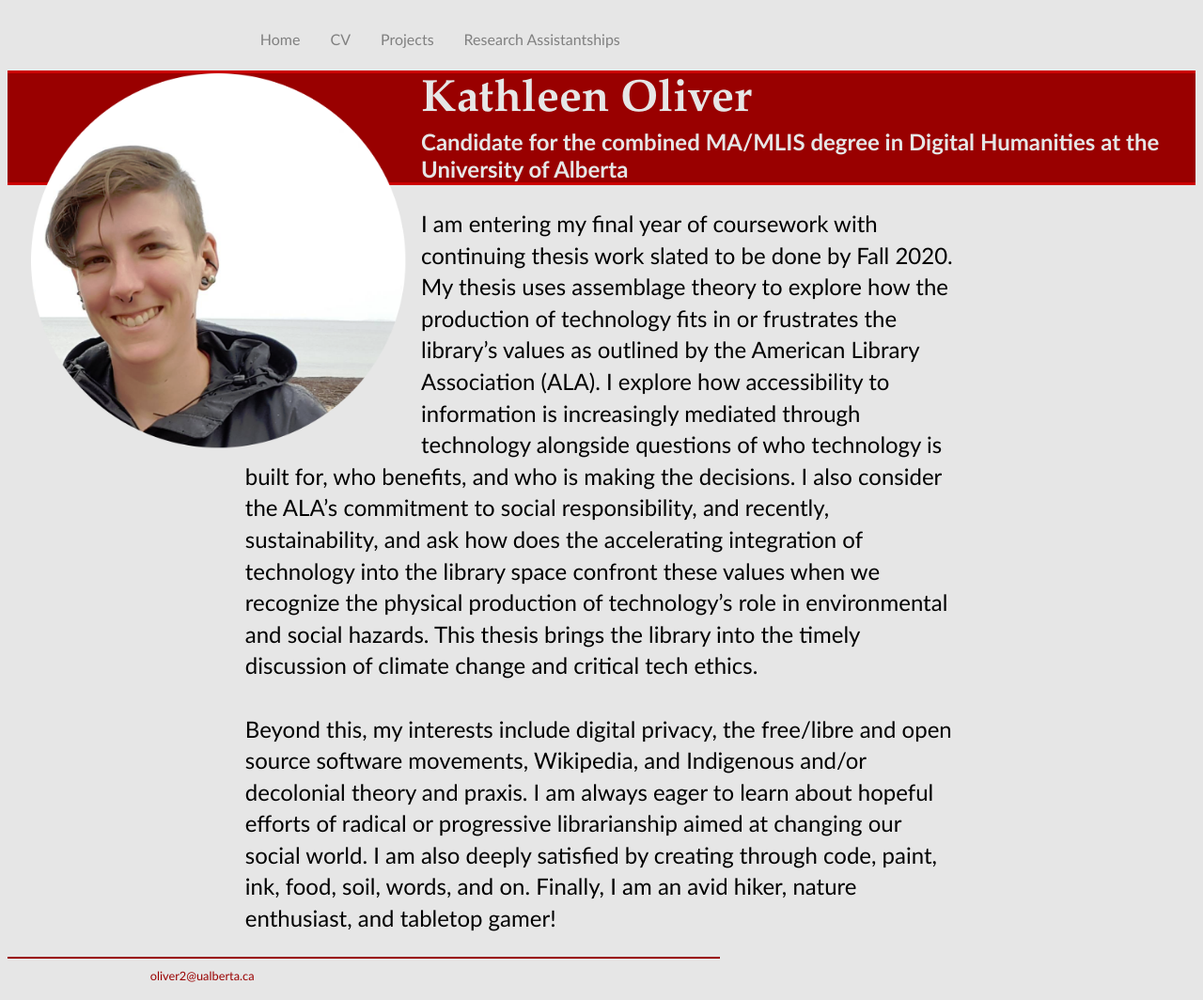
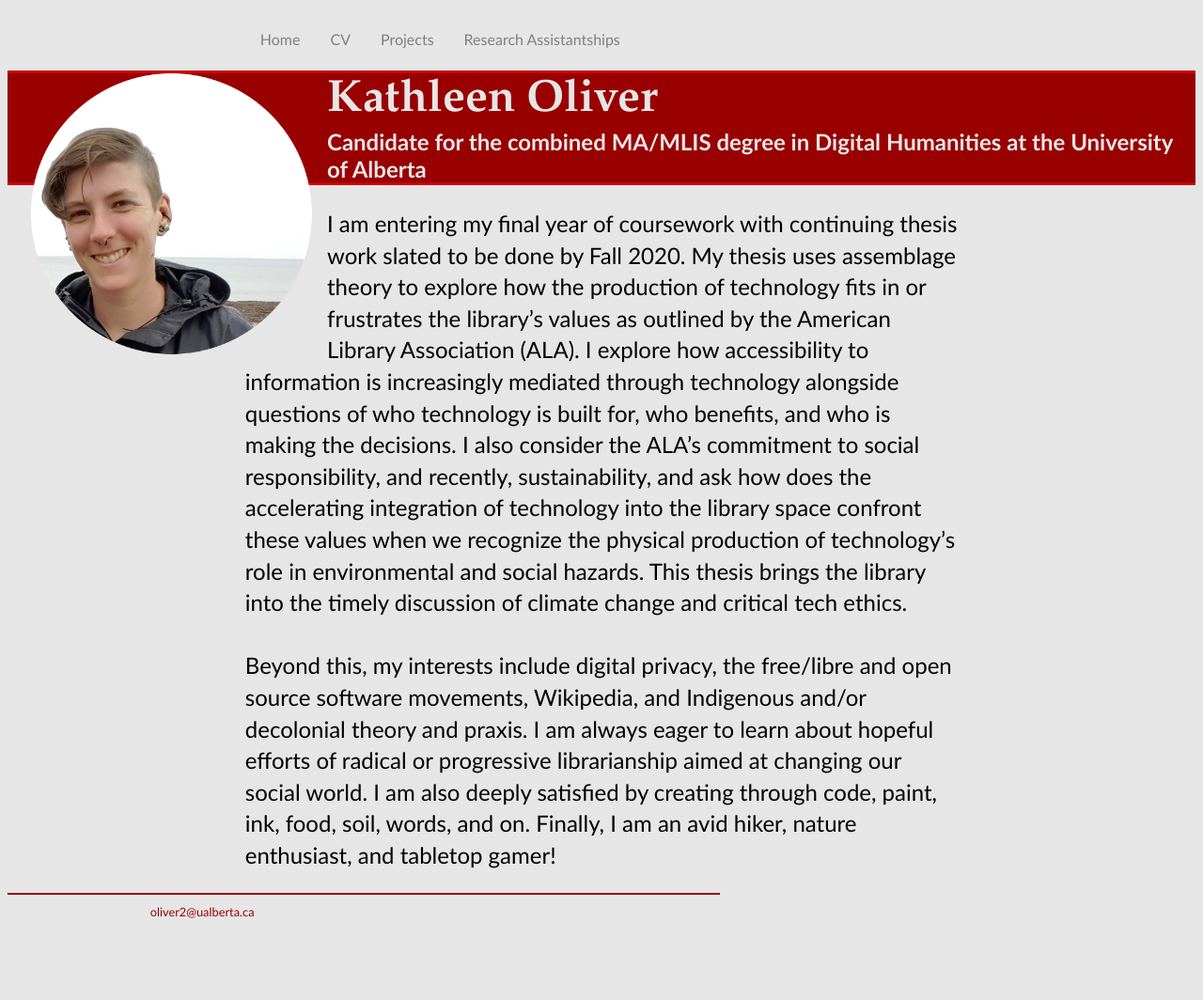
Before and after one commit to k-j-oliver/k-j-oliver.github.io, a Jekyll site: the page built from index.html, in a window 1280 px wide. Shown: the whole page at 94% size. Built offline with Jekyll 4.4.1, drawn with Linux system fonts in a browser that asks for light colours; after the commit the page ends 996 px from its top, so only the background shows below that.

Commit message:
Update index.html

```diff
--- a/index.html
+++ b/index.html
@@ -3,7 +3,7 @@ layout: default
 title: About Kathleen Oliver
 ---
 
-  <div class="profile"><img src=GitHubProfilePic.png height="400" width ="400">
+  <div class="profile"><img src=GitHubProfilePic.png height="300" width ="300">
   <h1>Kathleen Oliver</h1><br>
   <h2>Candidate for the combined MA/MLIS degree in Digital Humanities at the University of Alberta</h2>
   </div>
```
